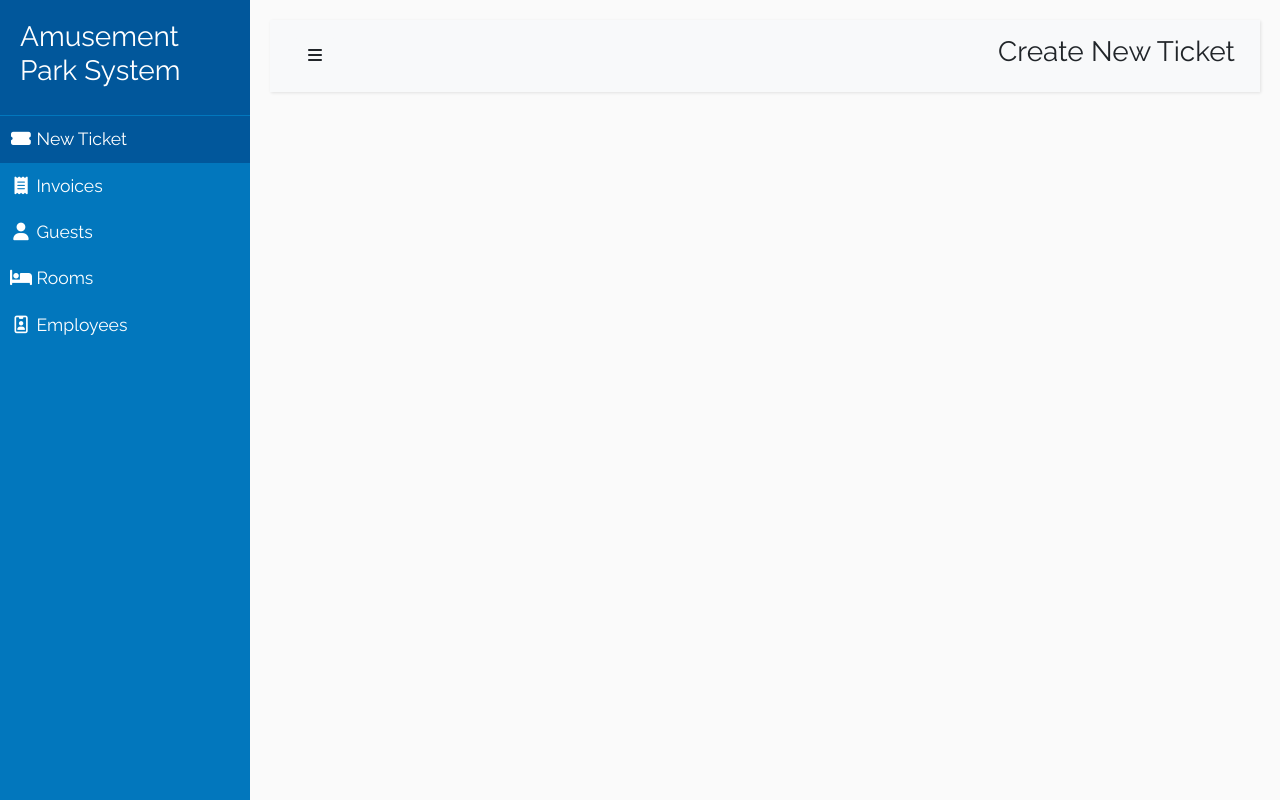
After one commit to mrstexx/FHT_Amusement_Park, a PHP site: page /pages/new_ticket.php in a window 1280 px wide. The commit adds this page. Run offline with PHP 8.4, Linux system fonts and the light colour scheme; data that the repository does not hold is empty; some libraries are stand-ins or nearby versions.

Commit message:
Split header and footer files

```diff
--- /dev/null
+++ b/app/pages/includes/footer.php
@@ -0,0 +1,6 @@
+</div>
+
+<!--Sidebar handling-->
+<script src="../../script/sidebar.js"></script>
+</body>
+</html>
--- /dev/null
+++ b/app/pages/includes/header.php
@@ -0,0 +1,80 @@
+<!doctype html>
+<html lang="en">
+<head>
+    <meta charset="UTF-8">
+    <meta name="viewport"
+          content="width=device-width, user-scalable=no, initial-scale=1.0, maximum-scale=1.0, minimum-scale=1.0">
+    <meta http-equiv="X-UA-Compatible" content="ie=edge">
+    <title>Amusement Parm Management System</title>
+
+    <!-- Google Font-->
+    <link href="https://fonts.googleapis.com/css?family=Raleway&display=swap" rel="stylesheet">
+    <!--Font Awesome-->
+    <script src="https://kit.fontawesome.com/cdc29819ee.js" crossorigin="anonymous"></script>
+    <!--Bootstrap CSS CDN-->
+    <link rel="stylesheet" href="https://stackpath.bootstrapcdn.com/bootstrap/4.4.1/css/bootstrap.min.css"
+          integrity="sha384-Vkoo8x4CGsO3+Hhxv8T/Q5PaXtkKtu6ug5TOeNV6gBiFeWPGFN9MuhOf23Q9Ifjh" crossorigin="anonymous">
+    <!--Own CSS-->
+    <link rel="stylesheet" href="../../style/style.css">
+
+
+    <!--Bootstrap JS CDN-->
+    <script src="https://code.jquery.com/jquery-3.4.1.min.js"
+            integrity="sha256-CSXorXvZcTkaix6Yvo6HppcZGetbYMGWSFlBw8HfCJo="
+            crossorigin="anonymous"></script>
+    <script src="https://cdn.jsdelivr.net/npm/popper.js@1.16.0/dist/umd/popper.min.js"
+            integrity="sha384-Q6E9RHvbIyZFJoft+2mJbHaEWldlvI9IOYy5n3zV9zzTtmI3UksdQRVvoxMfooAo"
+            crossorigin="anonymous"></script>
+    <script src="https://stackpath.bootstrapcdn.com/bootstrap/4.4.1/js/bootstrap.min.js"
+            integrity="sha384-wfSDF2E50Y2D1uUdj0O3uMBJnjuUD4Ih7YwaYd1iqfktj0Uod8GCExl3Og8ifwB6"
+            crossorigin="anonymous"></script>
+</head>
+<body>
+
+<div class="wrapper">
+    <!-- Sidebar -->
+    <nav id="sidebar">
+        <div class="sidebar-header">
+            <h3>Amusement Park System</h3>
+        </div>
+
+        <ul class="list-unstyled components">
+            <!--            <li class="active">-->
+            <!--                <a href="#homeSubmenu" data-toggle="collapse" aria-expanded="false" class="dropdown-toggle">Start-->
+            <!--                    Page</a>-->
+            <!--                <ul class="collapse list-unstyled" id="homeSubmenu">-->
+            <!--                    <li>-->
+            <!--                        <a href="#">Home 1</a>-->
+            <!--                    </li>-->
+            <!--                    <li>-->
+            <!--                        <a href="#">Home 2</a>-->
+            <!--                    </li>-->
+            <!--                    <li>-->
+            <!--                        <a href="#">Home 3</a>-->
+            <!--                    </li>-->
+            <!--                </ul>-->
+            <!--            </li>-->
+            <li class="<?php if (strpos($_SERVER[PHP_SELF], 'new_ticket.php') != false
+                || strpos($_SERVER[PHP_SELF], 'index.php') != false) {
+                echo "active";
+            } ?>">
+                <a href="<?php echo $path ? $path : ""; ?>new_ticket.php"><i class="fas fa-ticket-alt fa-fw"></i> New
+                    Ticket</a>
+            </li>
+            <li class="<?php if (strpos($_SERVER[PHP_SELF], 'invoices.php') !== false) {
+                echo "active";
+            } ?>">
+                <a href="<?php echo $path ? $path : ""; ?>invoices.php"><i class="fas fa-receipt fa-fw"></i>
+                    Invoices</a>
+            </li>
+            <li>
+                <a href="#"><i class="fas fa-user fa-fw"></i> Guests</a>
+            </li>
+            <li>
+                <a href="#"><i class="fas fa-bed fa-fw"></i> Rooms</a>
+            </li>
+            <li>
+                <a href="#"><i class="far fa-id-badge fa-fw"></i> Employees</a>
+            </li>
+        </ul>
+    </nav>
--- /dev/null
+++ b/app/pages/new_ticket.php
@@ -0,0 +1,25 @@
+<?php
+include "includes/header.php";
+?>
+
+<div id="content">
+    <nav class="navbar navbar-expand-lg navbar-light bg-light">
+        <div class="container-fluid">
+
+            <button type="button" id="sidebarCollapse" class="btn btn-light">
+                <i class="fas fa-bars"></i>
+            </button>
+
+            <h3>Create New Ticket</h3>
+
+        </div>
+    </nav>
+
+    <!--Page Content-->
+
+
+</div>
+
+<?php
+include "includes/footer.php";
+?>
```
Also changed, not shown: app/index.php (+5 -92 lines), app/pages/invoices.php (added, +25 -0 lines).
